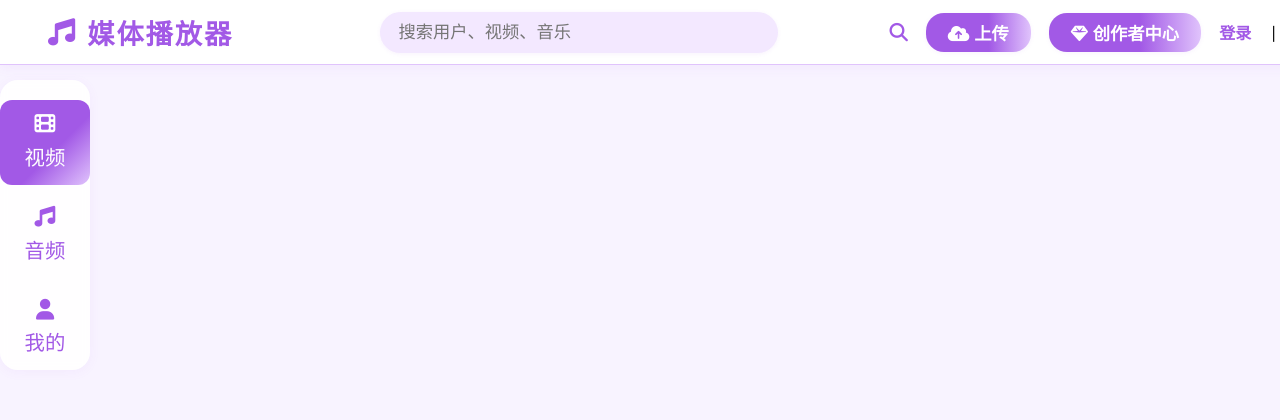
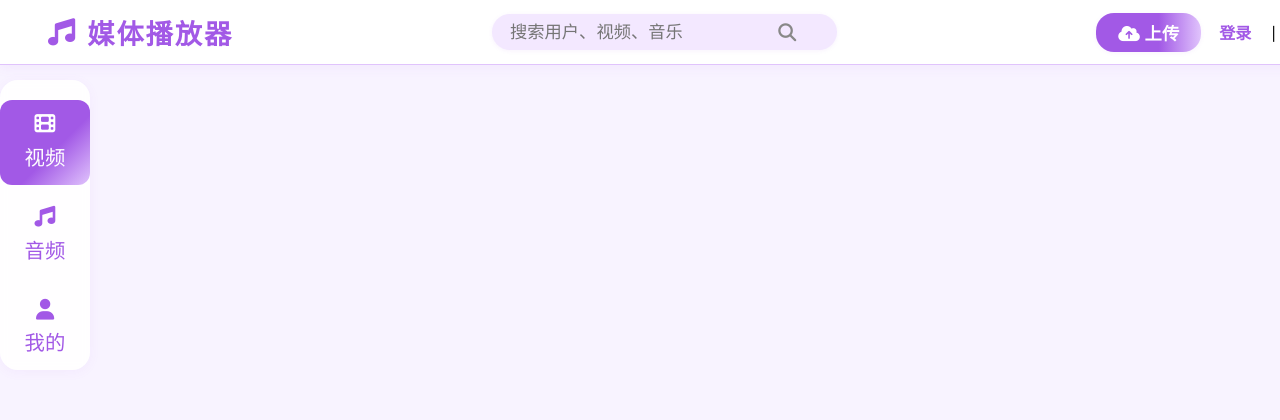
Before and after one commit to TKOML/new_three, a PHP site: page / in a window 1280 px wide. Shown: the top 420 px of the page. Run offline with PHP 8.4, Linux system fonts and the light colour scheme.

Commit message:
优化搜索框图标内联样式

```diff
--- a/index.php
+++ b/index.php
@@ -619,12 +619,12 @@ $is_login = isset($_SESSION['user_id']);
     <div class="dy-pc-header">
         <div class="dy-pc-logo"><i class="fa-solid fa-music"></i> 媒体播放器</div>
         <div class="dy-pc-search">
-            <input type="text" placeholder="搜索用户、视频、音乐" />
-            <i class="fa-solid fa-search search-icon"></i>
+            <input type="text" placeholder="搜索用户、视频、音乐" style="width: 40%; padding-right: 36px; box-sizing: border-box; height: 36px;" />
+            <i class="fa-solid fa-search search-icon" style="position: absolute; right: 300px; top: 50%; transform: translateY(-50%); color: #888; pointer-events: none; font-size: 18px;"></i>
         </div>
         <div class="dy-pc-header-actions">
             <button class="dy-pc-header-btn" id="upload-btn"><i class="fa-solid fa-cloud-arrow-up"></i> 上传</button>
-            <button class="dy-pc-header-btn"><i class="fa-solid fa-gem"></i> 创作者中心</button>
+            <!-- <button class="dy-pc-header-btn"><i class="fa-solid fa-gem"></i> 创作者中心</button> -->
             <?php if ($is_login): ?>
                 <span class="dy-pc-avatar"><?= htmlspecialchars($user_avatar) ?></span>
                 <a href="logout.php" class="dy-pc-login">退出</a>
```
Also changed, not shown: ntbfq.sqlite, uploads/avatars/user_6.png (added).
